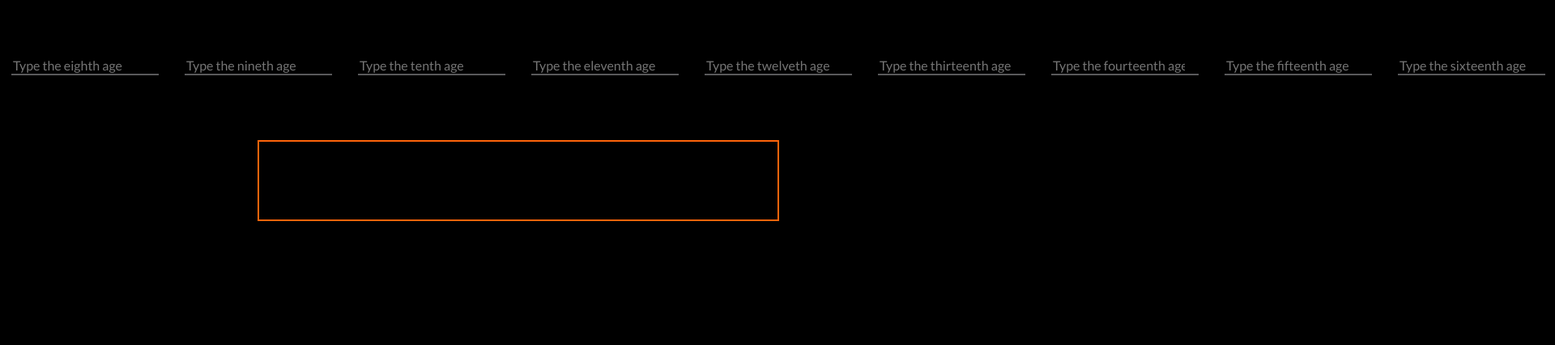
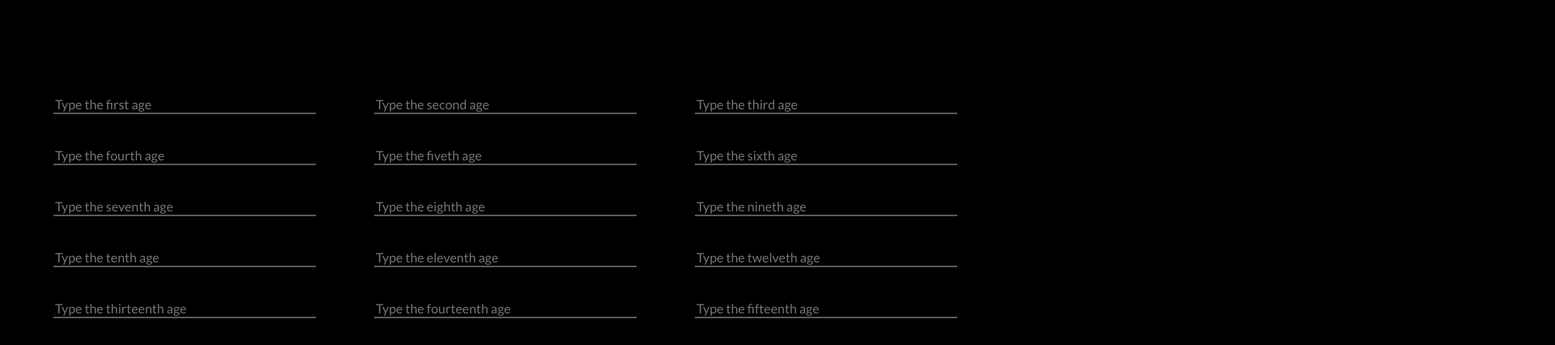
Before and after one commit to Rafael134-hub/Portifolio-PWFE-2, a plain HTML site: page main/array/exercise3.html in a window 1280 px wide. Shown: the part 190-616 px from the top of the page at 81% size, 1920 px wide, since content can reach past the window. Drawn offline with nearby package versions, Linux system fonts and the light colour scheme.

Commit message:
'version10'

```diff
--- a/main/array/exercise3.html
+++ b/main/array/exercise3.html
@@ -52,6 +52,7 @@
 
                         <!-- Área dos inputs -->
                         <div class="inputs_area" id="long_input_area">
+                            <div class="big_inputs_area">
                                 <input id="number1" type="number" placeholder="Type the first age"></input>
                                 <input id="number2" type="number" placeholder="Type the second age"></input>
                                 <input id="number3" type="number" placeholder="Type the third age"></input>
@@ -72,10 +73,11 @@
                                 <input id="number18" type="number" placeholder="Type the eighteenth age"></input>
                                 <input id="number19" type="number" placeholder="Type the nineteenth age"></input>
                                 <input id="number20" type="number" placeholder="Type the twentyth age"></input>
+                            </div>
                         </div>
 
                         <!-- Área do resultado do código -->
-                        <div class="result_container">
+                        <div class="result_container" id="big_inputs_result">
                             <pre id = "result_area"></pre>
                         </div>
 
@@ -83,7 +85,7 @@
                     </div>
 
                     <!-- Container da linha de vídeo e do botão de play do código -->
-                    <div class="line_container">
+                    <div class="line_container" id="big_inputs_line">
                         <button id="btn"><img src="../../images/play.png"></button>
                         <div class="line_area">
                             <div class="circle"></div>
--- a/scripts/array/exercise3.js
+++ b/scripts/array/exercise3.js
@@ -38,6 +38,6 @@ button_state.addEventListener("click", () => {
 
     above_average = numbers.filter(number => number > average);
 
-    result_area.textContent = above_average;
+    result_area.textContent = `Above the average ages: ${above_average}`;
 
 });
--- a/styles/styles.css
+++ b/styles/styles.css
@@ -408,7 +408,29 @@ footer{
     margin-right: 2rem;
 }
 
-
 #scissors{
     margin: 0;
 }
+
+.big_inputs_area{
+    display: grid;
+    grid-template-columns: repeat(3, 1fr);
+    grid-gap: 2.5rem;
+    padding: 3rem;
+    margin: 0;
+}
+
+#long_input_area{
+    max-width: 70vh;
+    display: flex;
+    align-items: center;
+    justify-content: center;
+}
+
+#big_inputs_result{
+    margin-top: 2.5rem;
+}
+
+#big_inputs_line{
+    margin-top: 2rem;
+}
```
Also changed, not shown: main/array/exercise1.html (+2 -0 lines), main/array/exercise2.html (+2 -0 lines), main/array/exercise4.html (+2 -0 lines).
